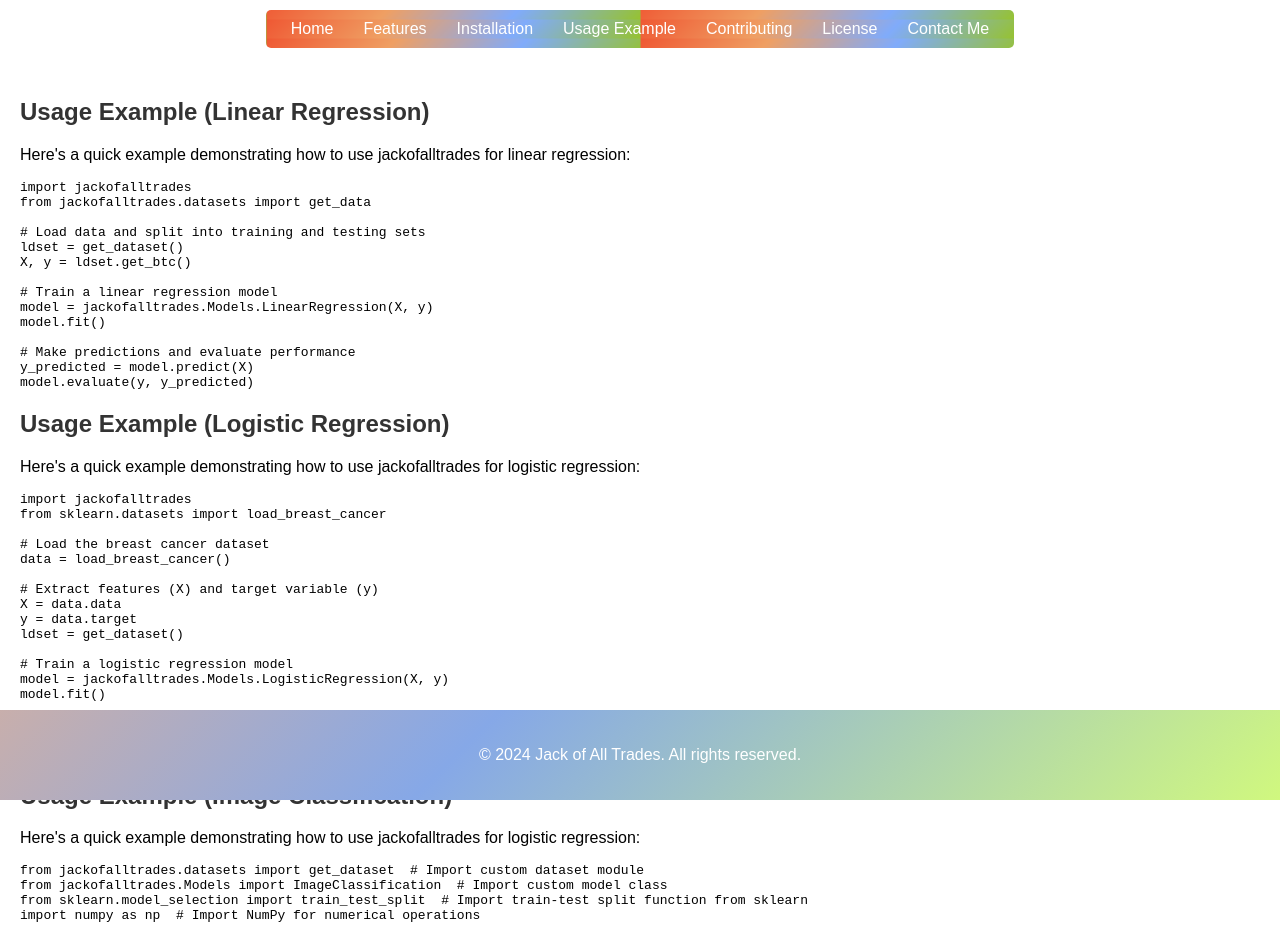
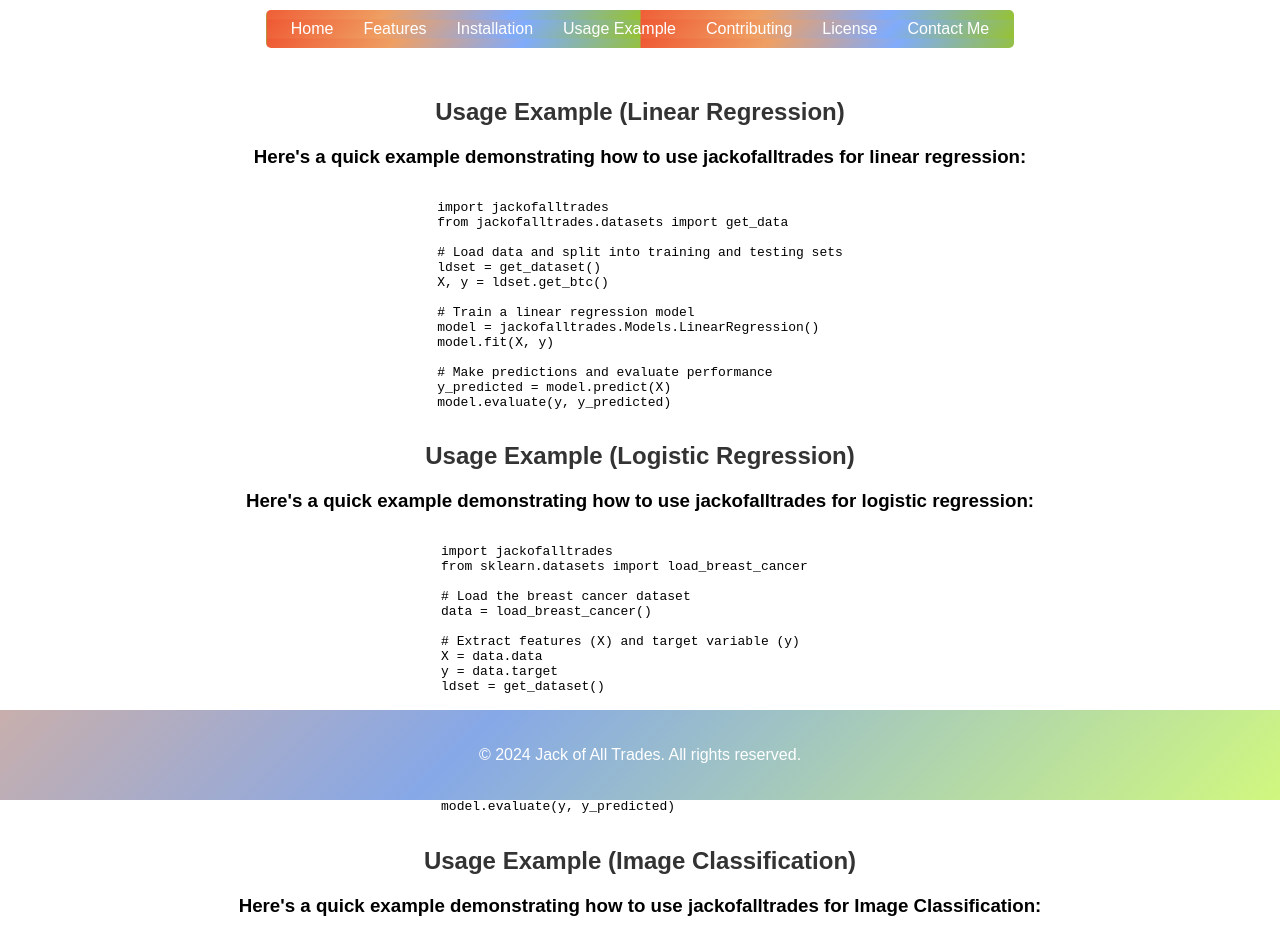
Before and after one commit to lazy-punk/lazy-punk.github.io, a plain HTML site: page usage.html in a window 1280 px wide. Shown: the top 933 px of the page. Drawn offline with Linux system fonts and the light colour scheme.

Commit message:
Refactoring

```diff
--- a/usage.html
+++ b/usage.html
@@ -24,8 +24,9 @@
 
     <main>
         <section id="usage" style="margin-bottom: 100px;">
-            <h2>Usage Example (Linear Regression)</h2>
-            <p>Here's a quick example demonstrating how to use jackofalltrades for linear regression:</p>
+            <center><h1>Usage Example (Linear Regression)</h1></center>
+            <center><h3>Here's a quick example demonstrating how to use jackofalltrades for linear regression:</h3></center>
+            <div style="display: flex; justify-content: center; text-align: left;">
             <pre><code>import jackofalltrades
 from jackofalltrades.datasets import get_data
 
@@ -34,15 +35,16 @@ ldset = get_dataset()
 X, y = ldset.get_btc()
 
 # Train a linear regression model
-model = jackofalltrades.Models.LinearRegression(X, y)
-model.fit()
+model = jackofalltrades.Models.LinearRegression()
+model.fit(X, y)
 
 # Make predictions and evaluate performance
 y_predicted = model.predict(X)
-model.evaluate(y, y_predicted)</code></pre>
+model.evaluate(y, y_predicted)</code></pre></div>
 
-            <h2>Usage Example (Logistic Regression)</h2>
-            <p>Here's a quick example demonstrating how to use jackofalltrades for logistic regression:</p>
+            <center><h1>Usage Example (Logistic Regression)</h1></center>
+            <center><h3>Here's a quick example demonstrating how to use jackofalltrades for logistic regression:</h3></center>
+            <div style="display: flex; justify-content: center; text-align: left;">
             <pre><code>import jackofalltrades
 from sklearn.datasets import load_breast_cancer
 
@@ -55,16 +57,18 @@ y = data.target
 ldset = get_dataset()
 
 # Train a logistic regression model
-model = jackofalltrades.Models.LogisticRegression(X, y)
-model.fit()
+model = jackofalltrades.Models.LogisticRegression()
+model.fit(X, y)
 
 # Make predictions and evaluate performance
 y_predicted = model.predict(X)
-model.evaluate(y, y_predicted)</code></pre>
+model.evaluate(y, y_predicted)</code></pre></div>
 
-<h2>Usage Example (Image Classification)</h2>
-            <p>Here's a quick example demonstrating how to use jackofalltrades for logistic regression:</p>
-            <pre><code>from jackofalltrades.datasets import get_dataset  # Import custom dataset module
+            <center><h1>Usage Example (Image Classification)</h1></center>
+            <center><h3>Here's a quick example demonstrating how to use jackofalltrades for Image Classification:</h3></center>
+            <div style="display: flex; justify-content: center; text-align: left;">
+        <pre><code>
+                                from jackofalltrades.datasets import get_dataset  # Import custom dataset module
                                 from jackofalltrades.Models import ImageClassification  # Import custom model class
                                 from sklearn.model_selection import train_test_split  # Import train-test split function from sklearn
                                 import numpy as np  # Import NumPy for numerical operations
@@ -101,7 +105,8 @@ model.evaluate(X_test, y_test)
 
                                 # Make predictions on the test data
                                 y_predict = model.predict(X_test)
-model.save('model.keras')</code></pre>
+                                model.save('model.keras')
+            </code></pre></div>
 
         </section>
     </main>
```
Also changed, not shown: contact.html (+1 -1 lines), contributing.html (+3 -1 lines), features.html (+4 -2 lines), index.html (+5 -2 lines), installation.html (+3 -3 lines), 1 other file. Lines whose indentation alone changed are shown as unchanged.
